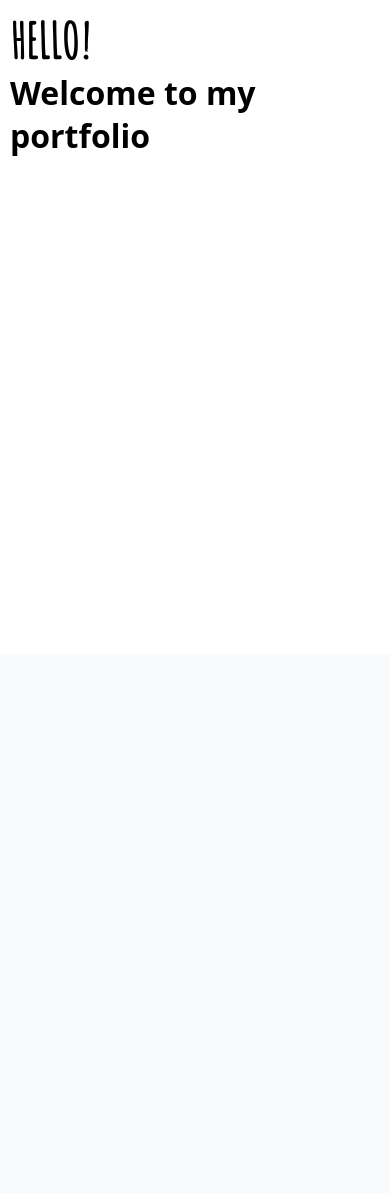
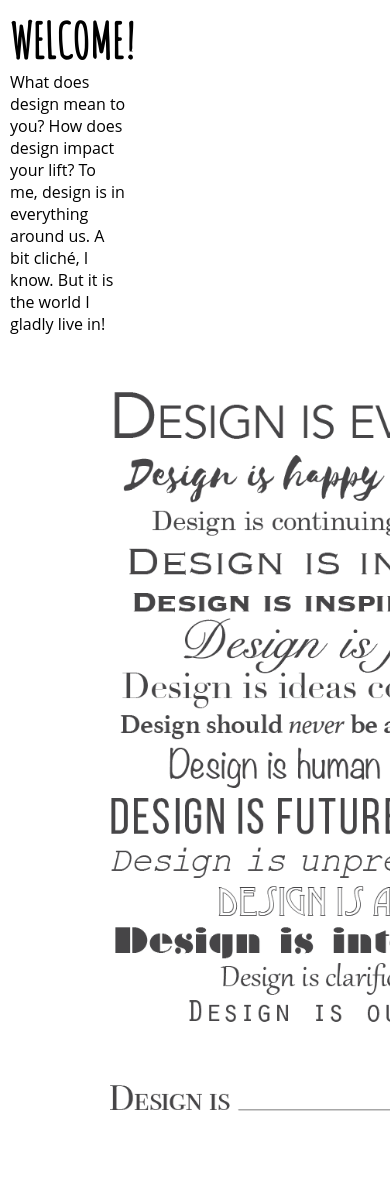
Before and after one commit to bcastillo1/brittanycastillo.online, a PHP site: page / in a window 390 px wide; the page is wider, and only the part inside the window is pictured. Shown: the part 190-1383 px from the top of that part. Before the commit the page ends 346 px from the top of that part, so only its background shows below. Run offline with PHP 8.4, Linux system fonts and the light colour scheme.

Commit message:
landing page

```diff
--- a/assets/css/main.processed.css
+++ b/assets/css/main.processed.css
@@ -19,7 +19,7 @@
 .index{
   margin-top: 6%;
   margin-left: 25px;
-  font-size: 3em;
+  /* font-size: 3em; */
 }
 a {
   text-decoration: none;
@@ -374,6 +374,9 @@ aside {
   #bracket{
     margin-left: 10vw;
   }
+  #wel{
+  float:left;
+   max-width:30vw;
 }
 
 @media (min-width: 848px) {
@@ -420,7 +423,7 @@ aside {
 
 .AboutMe {
   margin: 48px;
-  max-width: 483px;
+  max-width: 783px;
   line-height: 25px;}
 .AboutMe h1{
     margin: 10px 0px 10px 0px;
@@ -461,3 +464,14 @@ nav{
   text-decoration: none;
   color:  #ECFF04;;
 }
+
+#wel{
+  float:left;
+   max-width:30vw;
+  /* height:100vh; */
+  /* background-color:blue; */
+  /* background-image:url('assets/img/product1.jpg') */
+}
+#welcome{
+  height: 100vh;
+}
--- a/assets/css/main.scss
+++ b/assets/css/main.scss
@@ -28,7 +28,7 @@ h1{
   text-transform: uppercase;
   margin: 10px 0px 10px 0px;
 }
-li h2{
+h2{
   font-size: 2em;
   font-family:'Open Sans', sans-serif;
   margin: 10px 0px 10px 0px;
--- a/index.html
+++ b/index.html
@@ -48,9 +48,11 @@
 </nav>
 
 <div class="left index">
-  <h1>Hello!</h1>
-  <h2>Welcome to my portfolio</h2>
-</div>
+  <div id="wel">
+    <h1>Welcome!</h1>
+    <p>What does design mean to you? How does design impact your lift? To me, design is in everything around us. A bit cliché, I know. But it is the world I gladly live in! </p>
+    </div>
+    <img id="welcome" src="assets/img/manifesto.png" alt="my design manifesto">
 
 
 </body>
```
Also changed, not shown: aboutme.html (+11 -10 lines), assets/img/manifesto.png (added).
